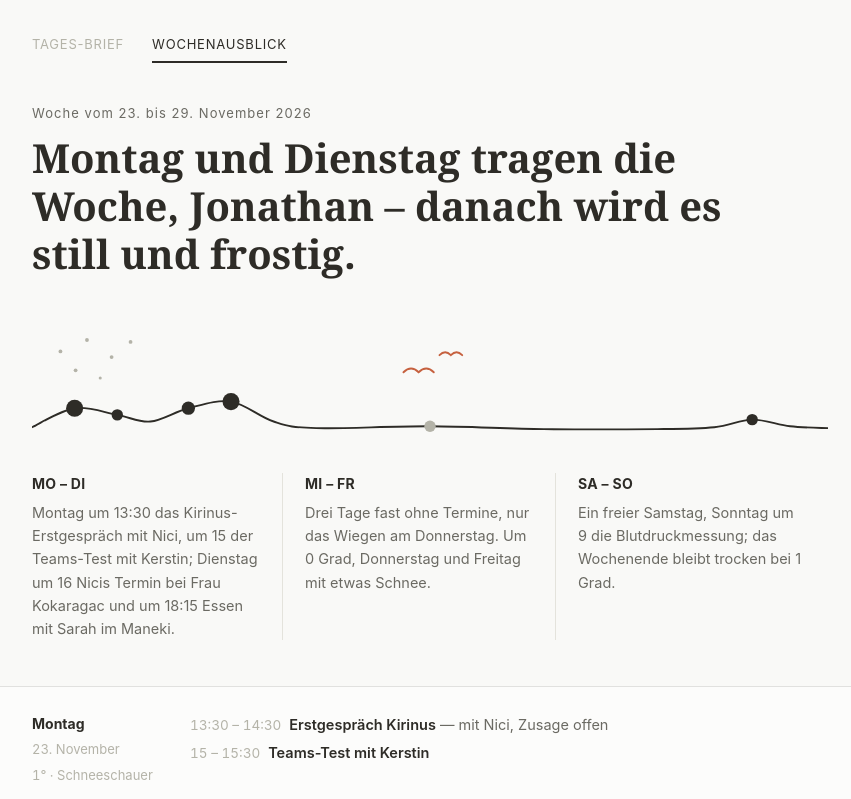
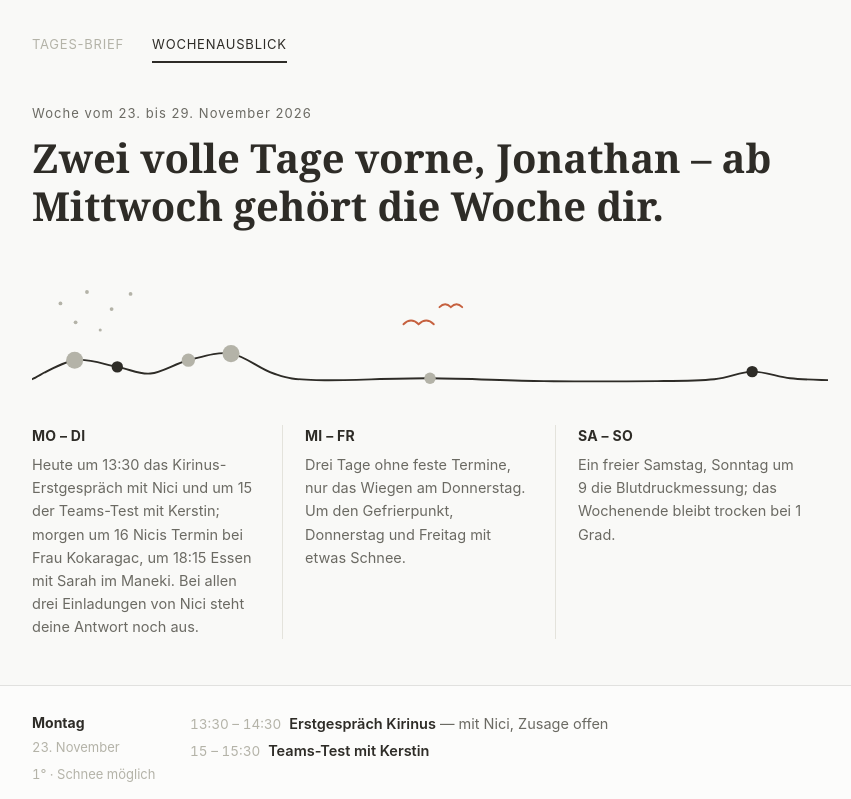
Before and after one commit to jonariver/brief-app, a plain HTML site: page index.html in a window 1280 px wide. Both pictures are taken after a click on the link "WOCHENAUSBLICK". Shown: the top 799 px of the page, without its empty margins (210-1061 px from the left). Drawn offline with Linux system fonts and the light colour scheme; a web font is replaced by a local one.

Commit message:
Wochenausblick ab 23.11.2026
Co-Authored-By: Claude Opus 5.5 <noreply@anthropic.com>
Claude-Session: https://claude.ai/code/session_013PiNYKPwjDTy7mUf9YactD

```diff
--- a/index.html
+++ b/index.html
@@ -2,7 +2,7 @@
 <html lang="de">
 <head>
 <meta charset="utf-8">
-<meta name="viewport" content="width=device-width, initial-scale=1, viewport-fit=cover">
+<meta name="viewport" content="width=device-width,initial-scale=1">
 <meta name="robots" content="noindex, nofollow">
 <title>Brief</title>
 <style>
@@ -129,13 +129,13 @@ a.src{color:var(--ink-soft);}
     <!-- SECTION:woche-top -->
     <div class="pane" id="top-woche">
       <p class="daydate">Woche vom 23. bis 29. November 2026</p>
-      <h1 class="headline">Montag und Dienstag tragen die Woche, Jonathan &#8211; danach wird es still und frostig.</h1>
+      <h1 class="headline">Zwei volle Tage vorne, Jonathan &#8211; ab Mittwoch geh&#246;rt die Woche dir.</h1>
       <svg class="terrain" viewBox="0 0 840 170" xmlns="http://www.w3.org/2000/svg" role="img" aria-label="Die Woche als Landschaft: zwei H&#252;gel am Montag und Dienstag, danach fast flaches Land bis zu einem kleinen Punkt am Sonntag">
         <path d="M0 130 C 7.5 126.7, 30.0 112.2, 45 110 C 60.0 107.8, 76.7 114.7, 90 117 C 103.3 119.3, 112.5 125.2, 125 124 C 137.5 122.8, 150.8 113.5, 165 110 C 179.2 106.5, 195.0 100.7, 210 103 C 225.0 105.3, 240.0 119.3, 255 124 C 270.0 128.7, 272.5 130.2, 300 131 C 327.5 131.8, 380.0 128.8, 420 129 C 460.0 129.2, 500.0 131.5, 540 132 C 580.0 132.5, 630.0 132.3, 660 132 C 690.0 131.7, 703.3 131.7, 720 130 C 736.7 128.3, 746.7 122.2, 760 122 C 773.3 121.8, 786.7 127.5, 800 129 C 813.3 130.5, 833.3 130.7, 840 131" fill="none" stroke="#2E2C27" stroke-width="2" stroke-linecap="round"/>
-        <circle cx="45" cy="110" r="9" fill="#2E2C27"/>
+        <circle cx="45" cy="110" r="9" fill="#B4B3A8"/>
         <circle cx="90" cy="117" r="6" fill="#2E2C27"/>
-        <circle cx="165" cy="110" r="7" fill="#2E2C27"/>
-        <circle cx="210" cy="103" r="9" fill="#2E2C27"/>
+        <circle cx="165" cy="110" r="7" fill="#B4B3A8"/>
+        <circle cx="210" cy="103" r="9" fill="#B4B3A8"/>
         <circle cx="420" cy="129" r="6" fill="#B4B3A8"/>
         <circle cx="760" cy="122" r="6" fill="#2E2C27"/>
         <g fill="#B4B3A8"><circle cx="30" cy="50" r="2"/><circle cx="58" cy="38" r="2"/><circle cx="84" cy="56" r="2"/><circle cx="46" cy="70" r="2"/><circle cx="104" cy="40" r="2"/><circle cx="72" cy="78" r="1.6"/></g>
@@ -147,11 +147,11 @@ a.src{color:var(--ink-soft);}
       <div class="acts">
         <div class="act">
           <b>MO &#8211; DI</b>
-          <p>Montag um 13:30 das Kirinus-Erstgespr&#228;ch mit Nici, um 15 der Teams-Test mit Kerstin; Dienstag um 16 Nicis Termin bei Frau Kokaragac und um 18:15 Essen mit Sarah im Maneki.</p>
+          <p>Heute um 13:30 das Kirinus-Erstgespr&#228;ch mit Nici und um 15 der Teams-Test mit Kerstin; morgen um 16 Nicis Termin bei Frau Kokaragac, um 18:15 Essen mit Sarah im Maneki. Bei allen drei Einladungen von Nici steht deine Antwort noch aus.</p>
         </div>
         <div class="act">
           <b>MI &#8211; FR</b>
-          <p>Drei Tage fast ohne Termine, nur das Wiegen am Donnerstag. Um 0 Grad, Donnerstag und Freitag mit etwas Schnee.</p>
+          <p>Drei Tage ohne feste Termine, nur das Wiegen am Donnerstag. Um den Gefrierpunkt, Donnerstag und Freitag mit etwas Schnee.</p>
         </div>
         <div class="act">
           <b>SA &#8211; SO</b>
@@ -207,12 +207,12 @@ a.src{color:var(--ink-soft);}
     <div class="pane" id="bottom-woche">
       <div class="week">
         <div class="wday">
-          <div class="d"><b>Montag</b><span>23. November</span><span class="wx">1&#176; &#183; Schneeschauer</span></div>
+          <div class="d"><b>Montag</b><span>23. November</span><span class="wx">1&#176; &#183; Schnee m&#246;glich</span></div>
           <ul><li><span class="tm">13:30 &#8211; 14:30</span><b>Erstgespr&#228;ch Kirinus</b> &#8212; mit Nici, Zusage offen</li><li><span class="tm">15 &#8211; 15:30</span><b>Teams-Test mit Kerstin</b></li></ul>
         </div>
         <div class="wday">
           <div class="d"><b>Dienstag</b><span>24. November</span><span class="wx">0&#176; &#183; trocken</span></div>
-          <ul><li><span class="tm">16 &#8211; 17</span><b>Nicis Termin bei Frau Kokaragac</b></li><li><span class="tm">18:15 &#8211; 19:15</span><b>Essen mit Sarah</b> &#8212; Maneki, Boschetsrieder Str. 72</li></ul>
+          <ul><li><span class="tm">16 &#8211; 17</span><b>Nicis Termin bei Frau Kokaragac</b> &#8212; Zusage offen</li><li><span class="tm">18:15 &#8211; 19:15</span><b>Essen mit Sarah</b> &#8212; Maneki, Boschetsrieder Str. 72</li></ul>
         </div>
         <div class="wday quiet">
           <div class="d"><b>Mittwoch</b><span>25. November</span><span class="wx">0&#176; &#183; trocken</span></div>
@@ -220,7 +220,7 @@ a.src{color:var(--ink-soft);}
         </div>
         <div class="wday quiet">
           <div class="d"><b>Donnerstag</b><span>26. November</span><span class="wx">0&#176; &#183; Schnee m&#246;glich</span></div>
-          <ul><li><b>Wiegen</b> &#8212; morgens</li></ul>
+          <ul><li><b>Wiegen</b> &#8212; ganzt&#228;gig</li></ul>
         </div>
         <div class="wday quiet">
           <div class="d"><b>Freitag</b><span>27. November</span><span class="wx">0&#176; &#183; Schnee m&#246;glich</span></div>
@@ -235,11 +235,11 @@ a.src{color:var(--ink-soft);}
           <ul><li><span class="tm">9 &#8211; 9:30</span><b>Blutdruckmessung</b></li></ul>
         </div>
       </div>
-      <p class="weeknote">Vier Dinge warten diese Woche: Nicis Einladungen f&#252;r Montag und Dienstag sind noch unbeantwortet; Kerstin hat am 18. November in der Runde gefragt, ob ein Essen im Januar passt &#8211; Daniela und Reiner haben geantwortet, von dir steht noch nichts im Thread, und am Montag um 15 seht ihr euch ohnehin zum Teams-Test; Dennis Exners Zugriffsanfrage zum Feedback-Bogen liegt seit Donnerstag offen; und Floras Rechnung &#252;ber die letzten drei Stunden vom 16. November ist markiert im Postfach. Das Wetter bleibt die ganze Woche um den Gefrierpunkt, mit Schneeschauern am Montag und etwas Schnee Donnerstag und Freitag.</p>
+      <p class="weeknote">Ein paar Dinge warten diese Woche auf dich: Herr Schmid hat gestern Abend die <a class="src" href="https://mail.google.com/mail/?authuser=sejorive@gmail.com#all/thread-f:1882589366058924719">Nebenkostenabrechnung 2025</a> mit einem Guthaben geschickt und bittet um eine kurze R&#252;ckmeldung, bevor er &#252;berweist; Nicis drei Einladungen f&#252;r Montag und Dienstag sind in deinem Kalender noch unbeantwortet; Dennis Exners <a class="src" href="https://mail.google.com/mail/?authuser=sejorive@gmail.com#all/thread-f:1882288219880799153">Zugriffsanfrage zum Feedback-Bogen</a> liegt seit Donnerstag offen; und Floras <a class="src" href="https://mail.google.com/mail/?authuser=sejorive@gmail.com#all/thread-f:1882025900732693972">Rechnung</a> &#252;ber die letzten drei Stunden vom 16. November ist markiert im Postfach. In Kerstins Runde zur Planung des n&#228;chsten Treffens haben Werner und Reiner schon geantwortet; heute um 15 seht ihr euch ohnehin. Das Wetter bleibt die ganze Woche um den Gefrierpunkt.</p>
     </div>
     <!-- /SECTION:woche-bottom -->
 
-    <p class="updated" id="updated">Stand: Montag, 23. November 2026 &#183; Wetter: 14-tage-wettervorhersage.de, Vorhersage vom 22.11.</p>
+    <p class="updated" id="updated">Stand: Montag, 23. November 2026 &#183; Wetter: 14-tage-wettervorhersage.de, Vorhersage vom 22.11. (heute nicht abrufbar)</p>
   </div>
 </div>
 
```
